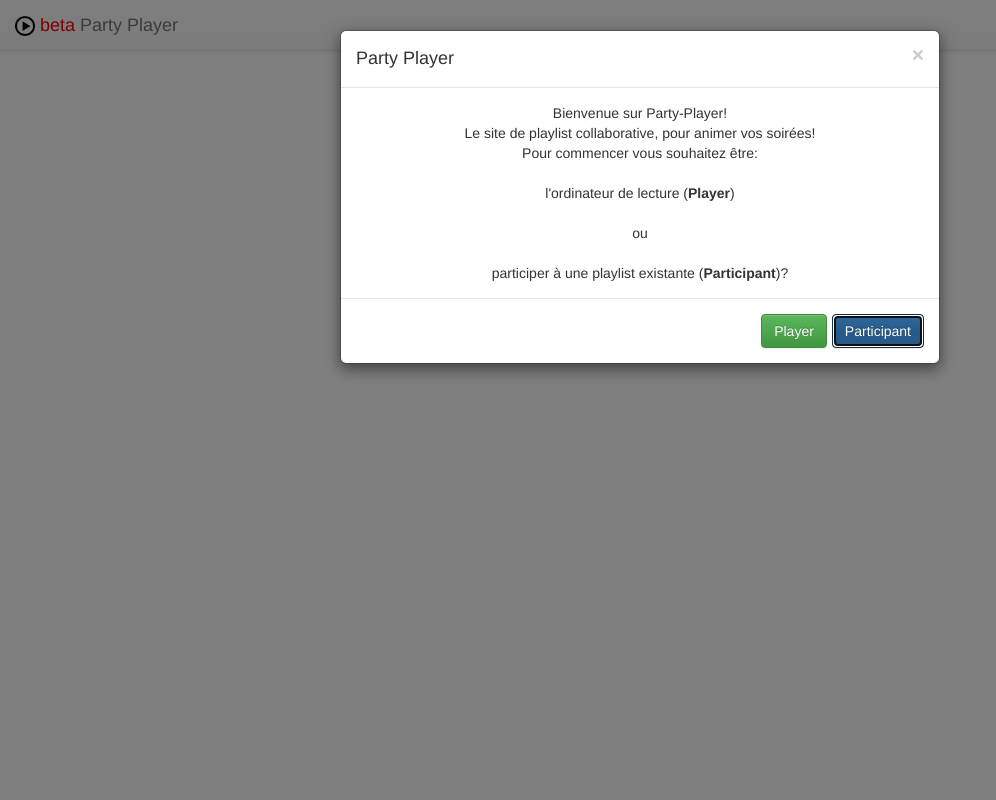
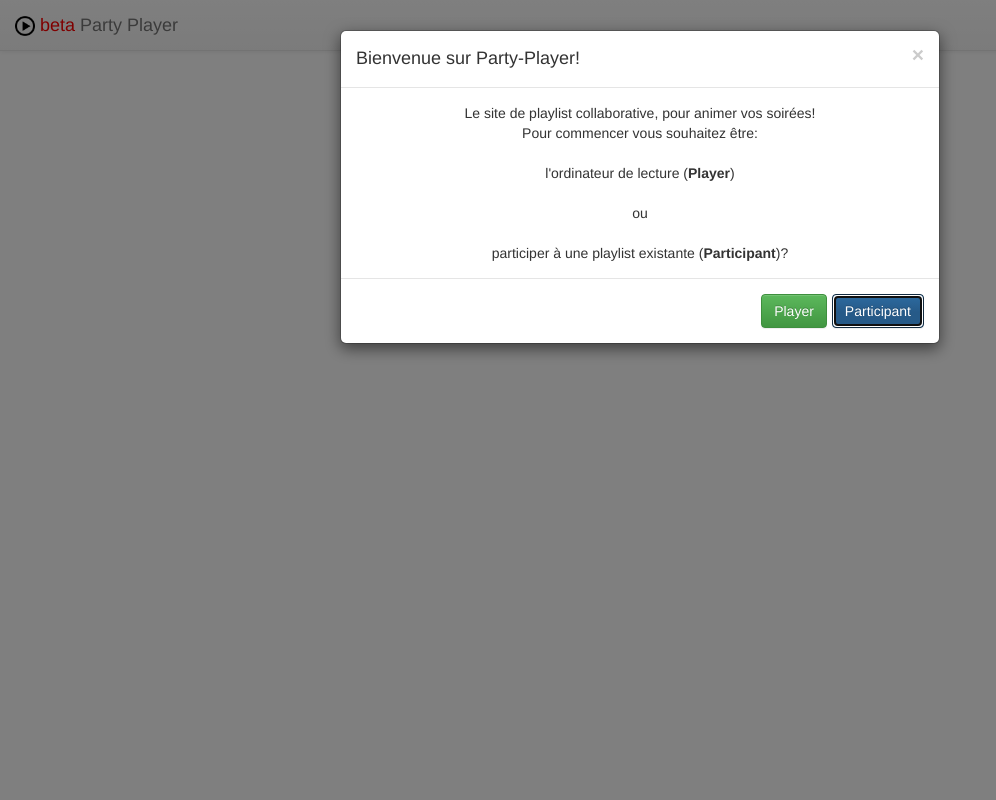
Before and after one commit to TwanoO67/party-player, a PHP site: page / in a window 1280 px wide. Shown: the whole page, without its empty margins (0-996 px from the left). Run offline with PHP 8.4, Linux system fonts and the light colour scheme; some libraries are stand-ins or nearby versions.

Commit message:
changement texte popup

```diff
--- a/index.php
+++ b/index.php
@@ -142,8 +142,8 @@
 
         <script>
 	      Intro = bootbox.dialog({
-			  message: "<div style='text-align: center;'>Bienvenue sur Party-Player! <br/> Le site de playlist collaborative, pour animer vos soirées! <br/> Pour commencer vous souhaitez être: <br/><br/>  l'ordinateur de lecture (<b>Player</b>) <br/><br/> ou <br/><br/> participer à une playlist existante (<b>Participant</b>)? </div>",
-			  title: "Party Player",
+			  message: "<div style='text-align: center;'> Le site de playlist collaborative, pour animer vos soirées! <br/> Pour commencer vous souhaitez être: <br/><br/>  l'ordinateur de lecture (<b>Player</b>) <br/><br/> ou <br/><br/> participer à une playlist existante (<b>Participant</b>)? </div>",
+			  title: "Bienvenue sur Party-Player!",
 			  buttons: {
 			    success: {
 			      label: "Player",
```
